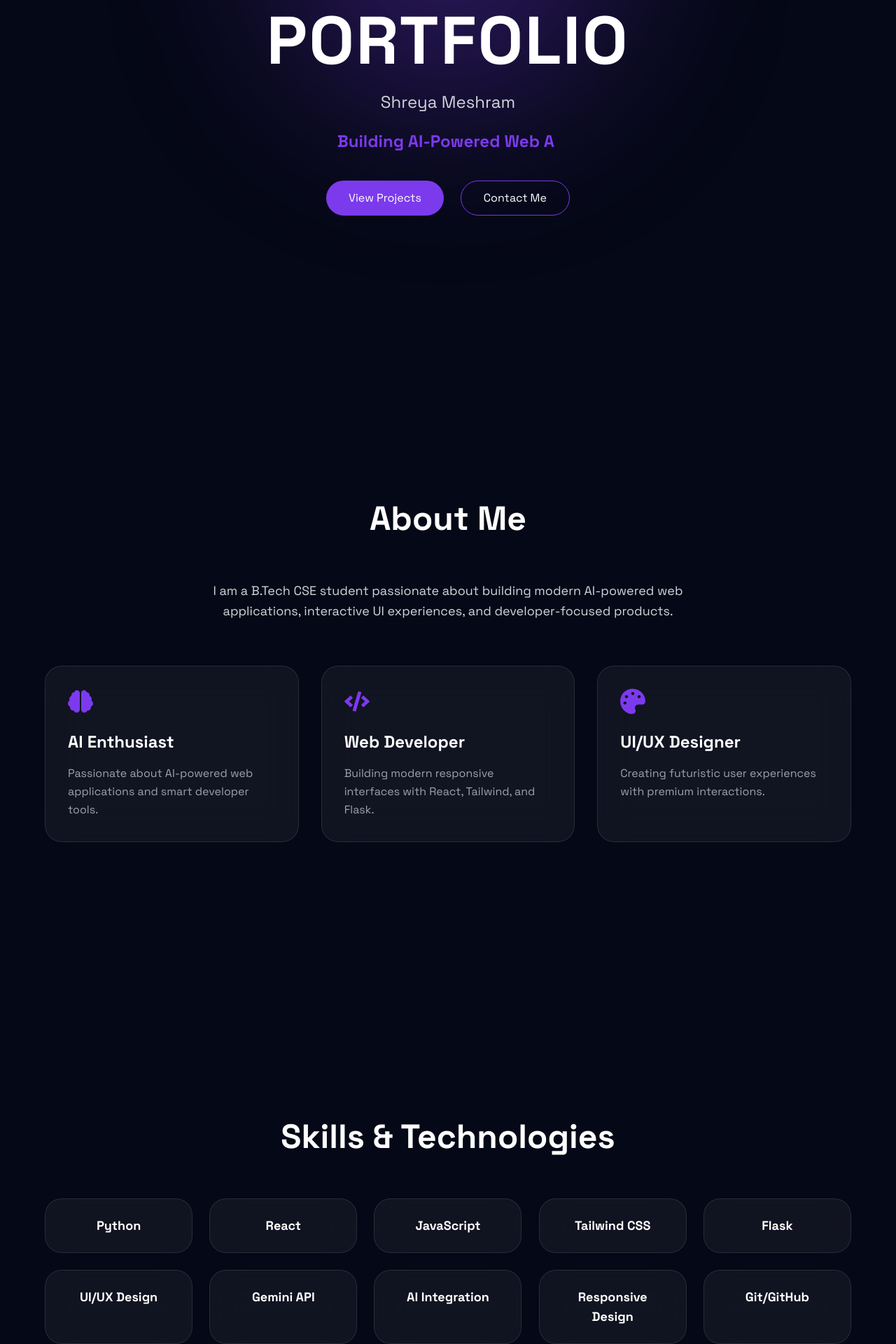
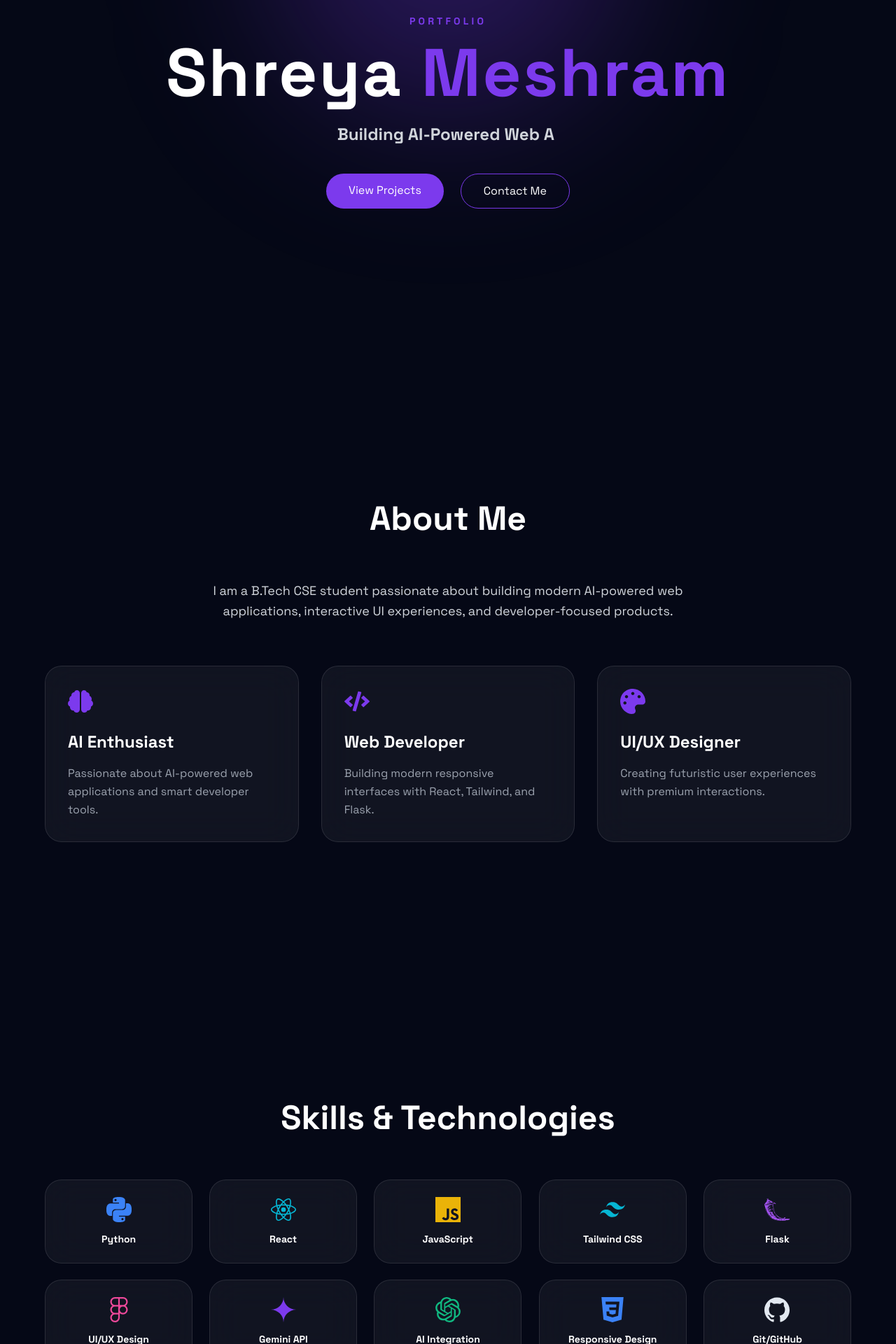
Before and after one commit to meshramshreya28/Portfolio, a React (Vite) app: page / in a window 1280 px wide. Shown: the part 240-2160 px from the top of the page at 70% size. Built offline with nearby package versions, Linux system fonts and the light colour scheme.

Commit message:
Fix contact form, hero buttons, skill icons, hero headline

```diff
--- a/src/sections/Contact.jsx
+++ b/src/sections/Contact.jsx
@@ -33,19 +33,19 @@ const Contact = () => {
             <input
               type="text"
               placeholder="Your Name"
-              className="py-4 rounded-2xl bg-primary hover:shadow-glow transition duration-300 font-semibold hover:scale-105 active:scale-95"
+              className="w-full px-5 py-4 rounded-2xl bg-white/5 border border-white/10 focus:border-primary/60 focus:outline-none focus:ring-1 focus:ring-primary/40 text-white placeholder-gray-500 transition duration-300"
             />
 
             <input
               type="email"
               placeholder="Your Email"
-              className="py-4 rounded-2xl bg-primary hover:shadow-glow transition duration-300 font-semibold hover:scale-105 active:scale-95"
+              className="w-full px-5 py-4 rounded-2xl bg-white/5 border border-white/10 focus:border-primary/60 focus:outline-none focus:ring-1 focus:ring-primary/40 text-white placeholder-gray-500 transition duration-300"
             />
 
             <textarea
               rows="5"
               placeholder="Tell me about your project or opportunity..."
-              className="py-4 rounded-2xl bg-primary hover:shadow-glow transition duration-300 font-semibold hover:scale-105 active:scale-95"
+              className="w-full px-5 py-4 rounded-2xl bg-white/5 border border-white/10 focus:border-primary/60 focus:outline-none focus:ring-1 focus:ring-primary/40 text-white placeholder-gray-500 transition duration-300 resize-none"
             />
 
             <button
--- a/src/sections/Hero.jsx
+++ b/src/sections/Hero.jsx
@@ -8,25 +8,29 @@ const Hero = () => {
       <div className="absolute w-[500px] h-[500px] bg-primary/30 blur-[120px] rounded-full top-[-100px]" />
 
       <div className="text-center z-10 floating">
+
+        {/* Small label above */}
+        <motion.p
+          initial={{ opacity: 0, y: 20 }}
+          animate={{ opacity: 1, y: 0 }}
+          transition={{ duration: 0.6 }}
+          className="text-sm font-semibold tracking-[0.3em] text-primary uppercase mb-4"
+        >
+          Portfolio
+        </motion.p>
+
+        {/* Name — the real headline */}
         <motion.h1
           initial={{ opacity: 0, y: 80 }}
           animate={{ opacity: 1, y: 0 }}
           transition={{ duration: 1 }}
-          className="text-4xl sm:text-5xl md:text-7xl lg:text-8xl font-black tracking-wide"
+          className="text-5xl sm:text-6xl md:text-7xl lg:text-8xl font-black tracking-wide"
         >
-          PORTFOLIO
+          Shreya{" "}
+          <span className="text-primary">Meshram</span>
         </motion.h1>
 
-        <motion.p
-          initial={{ opacity: 0 }}
-          animate={{ opacity: 1 }}
-          transition={{ delay: 0.5 }}
-          className="mt-6 text-2xl text-gray-300"
-        >
-          Shreya Meshram
-        </motion.p>
-
-        <div className="mt-6 text-primary text-xl md:text-2xl font-semibold">
+        <div className="mt-6 text-gray-300 text-xl md:text-2xl font-semibold">
           <TypeAnimation
             sequence={[
               "Building AI-Powered Web Applications",
@@ -40,13 +44,19 @@ const Hero = () => {
         </div>
 
         <div className="mt-10 flex flex-col sm:flex-row justify-center gap-4 sm:gap-6">
-          <button className="px-8 py-3 rounded-full bg-primary hover:shadow-glow transition duration-300 hover:scale-105 active:scale-95">
+          <a
+            href="#projects"
+            className="px-8 py-3 rounded-full bg-primary hover:shadow-glow transition duration-300 hover:scale-105 active:scale-95"
+          >
             View Projects
-          </button>
+          </a>
 
-          <button className="px-8 py-3 rounded-full border border-primary hover:bg-primary/20 transition hover:scale-105 active:scale-95">
+          <a
+            href="#contact"
+            className="px-8 py-3 rounded-full border border-primary hover:bg-primary/20 transition hover:scale-105 active:scale-95"
+          >
             Contact Me
-          </button>
+          </a>
         </div>
       </div>
     </section>
--- a/src/sections/Skills.jsx
+++ b/src/sections/Skills.jsx
@@ -1,16 +1,28 @@
 import { motion } from "framer-motion";
+import {
+  SiPython,
+  SiReact,
+  SiJavascript,
+  SiTailwindcss,
+  SiFlask,
+  SiFigma,
+  SiGooglegemini,
+  SiOpenai,
+  SiCss3,
+  SiGithub,
+} from "react-icons/si";
 
 const skills = [
-  "Python",
-  "React",
-  "JavaScript",
-  "Tailwind CSS",
-  "Flask",
-  "UI/UX Design",
-  "Gemini API",
-  "AI Integration",
-  "Responsive Design",
-  "Git/GitHub",
+  { name: "Python",           icon: <SiPython />,       color: "#3B82F6" },
+  { name: "React",            icon: <SiReact />,        color: "#06B6D4" },
+  { name: "JavaScript",       icon: <SiJavascript />,   color: "#EAB308" },
+  { name: "Tailwind CSS",     icon: <SiTailwindcss />,  color: "#06B6D4" },
+  { name: "Flask",            icon: <SiFlask />,        color: "#A855F7" },
+  { name: "UI/UX Design",     icon: <SiFigma />,        color: "#EC4899" },
+  { name: "Gemini API",       icon: <SiGooglegemini />, color: "#7C3AED" },
+  { name: "AI Integration",   icon: <SiOpenai />,       color: "#10B981" },
+  { name: "Responsive Design",icon: <SiCss3 />,         color: "#3B82F6" },
+  { name: "Git/GitHub",       icon: <SiGithub />,       color: "#E2E8F0" },
 ];
 
 const Skills = () => {
@@ -38,21 +50,24 @@ const Skills = () => {
               initial={{ opacity: 0, scale: 0.8 }}
               whileInView={{ opacity: 1, scale: 1 }}
               transition={{ delay: index * 0.08 }}
-              whileHover={{
-                y: -10,
-                scale: 1.05,
-              }}
-              className="group relative p-6 rounded-3xl bg-white/5 backdrop-blur-xl border border-white/10 overflow-hidden cursor-pointer"
+              whileHover={{ y: -10, scale: 1.05 }}
+              className="group relative p-6 rounded-3xl bg-white/5 backdrop-blur-xl border border-white/10 overflow-hidden cursor-pointer flex flex-col items-center gap-4"
             >
               {/* Glow Effect */}
               <div className="absolute inset-0 opacity-0 group-hover:opacity-100 transition duration-500 bg-gradient-to-r from-primary/20 to-secondary/20 blur-2xl" />
 
-              {/* Content */}
-              <div className="relative z-10">
-                <h3 className="text-lg font-semibold text-center group-hover:text-primary transition">
-                  {skill}
-                </h3>
+              {/* Icon */}
+              <div
+                className="relative z-10 text-4xl transition duration-300"
+                style={{ color: skill.color }}
+              >
+                {skill.icon}
               </div>
+
+              {/* Name */}
+              <h3 className="relative z-10 text-sm font-semibold text-center group-hover:text-primary transition leading-tight">
+                {skill.name}
+              </h3>
             </motion.div>
           ))}
         </div>
```
